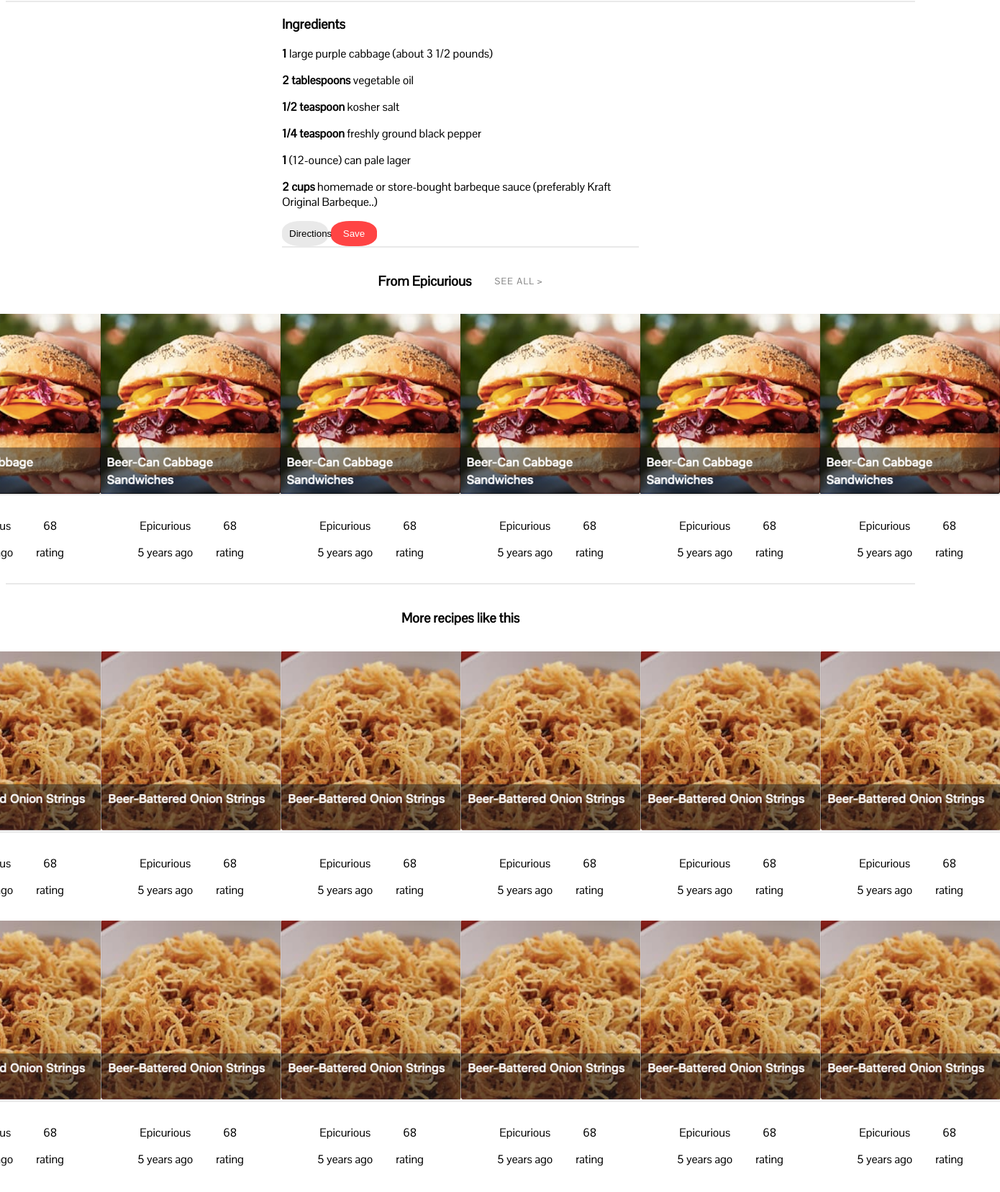
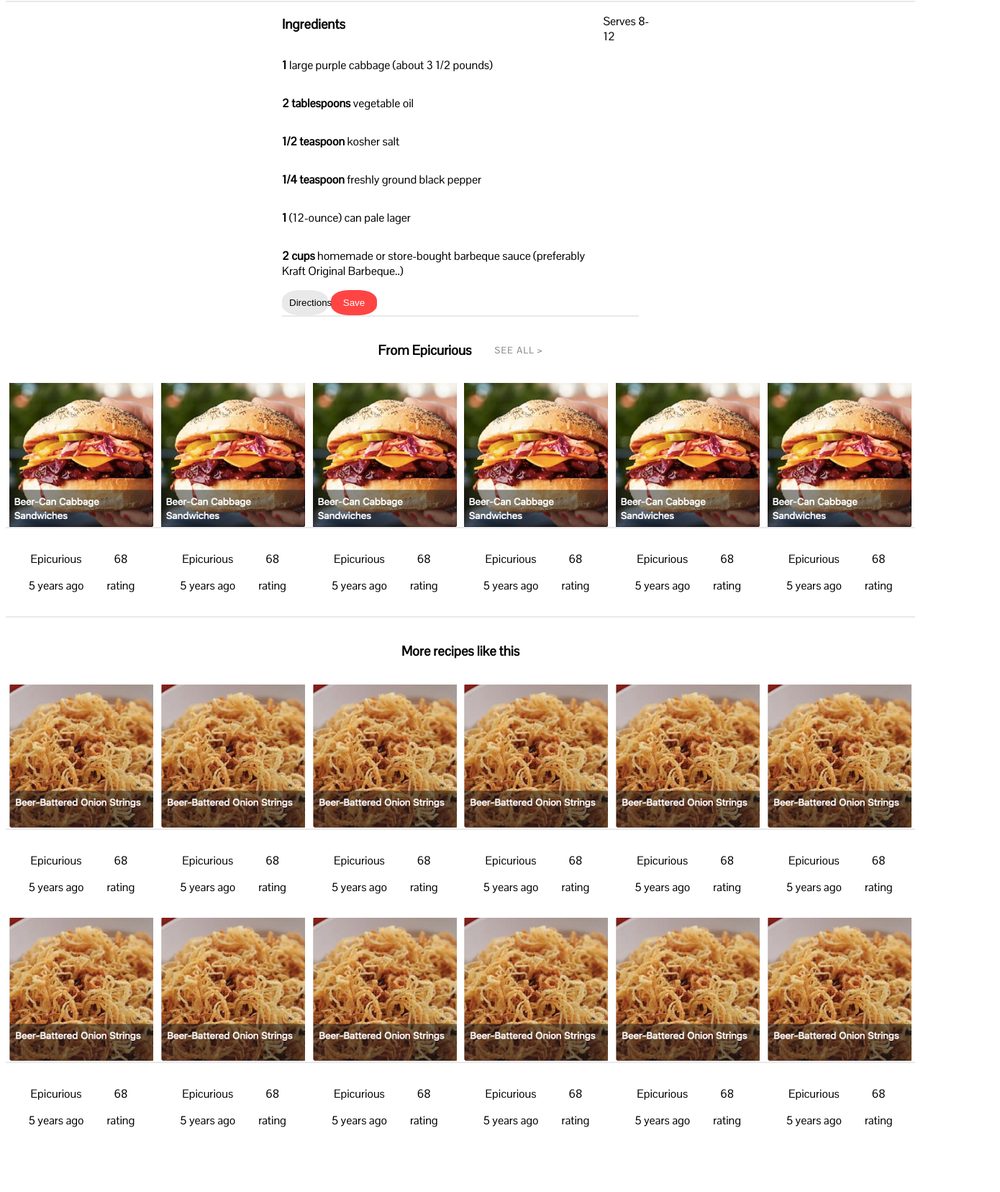
Before and after one commit to trii0022/recreatethis, a plain HTML site: page index.html in a window 1280 px wide. Shown: the part 1087-2743 px from the top of the page at 72% size, 1390 px wide, since content can reach past the window. Drawn offline with Linux system fonts and the light colour scheme.

Commit message:
made it responsiveish

```diff
--- a/index.html
+++ b/index.html
@@ -56,7 +56,9 @@
         </div>
       </div>
  <div class="centerpart">
- <section>
+
+    <article>
+ <section class="sectionl">
      <h3> Ingredients</h3>
      <p> <strong> 1 </strong>large purple cabbage (about 3 1/2 pounds)</p>
      <p> <strong> 2 tablespoons </strong>vegetable oil </p>
@@ -64,9 +66,17 @@
      <p> <strong> 1/4 teaspoon</strong> freshly ground black pepper</p>
      <p> <strong> 1 </strong> (12-ounce) can pale lager </p>
      <p><strong>2 cups</strong> homemade or store-bought barbeque sauce (preferably Kraft Original Barbeque..) </p>
-     <button class="signup" type="submit">Directions</button>
-     <button class="login" type="submit">Save</button>
+
  </section>
+
+ <section class="sectionr"> <p> Serves 8-12</p> </section>
+
+
+
+</article>
+
+<button class="signup" type="submit">Directions</button>
+<button class="login" type="submit">Save</button>
 
 
 
@@ -87,24 +97,8 @@
 <div class="tinyfood">
     <div class="column">
         <img src="img/beercancabbagesandwich.png" alt="picture"
-        width="250"
-        height="250">
-
-        <div class="row2">
-            <div class="boxleft">     <p> Epicurious</p>
-                <p> 5 years ago</p></div>
-            <div class="boxright"> <p> 68</p>
-                <p> rating</p></div>
-          </div>
-
-
-
-    </div>
-    <div class="column">
-        <img src="img/beercancabbagesandwich.png" alt="picture"
-        width="250"
-        height="250">
-
+        width="200"
+        height="200">
         <div class="row2">
             <div class="boxleft">     <p> Epicurious</p>
                 <p> 5 years ago</p></div>
@@ -115,52 +109,69 @@
 
     <div class="column">
         <img src="img/beercancabbagesandwich.png" alt="picture"
-        width="250"
-        height="250">
-
+        width="200"
+        height="200">
         <div class="row2">
             <div class="boxleft">     <p> Epicurious</p>
                 <p> 5 years ago</p></div>
             <div class="boxright"> <p> 68</p>
                 <p> rating</p></div>
           </div>
+
     </div>
 
     <div class="column">
         <img src="img/beercancabbagesandwich.png" alt="picture"
-        width="250"
-        height="250">
-
+        width="200"
+        height="200">
         <div class="row2">
             <div class="boxleft">     <p> Epicurious</p>
                 <p> 5 years ago</p></div>
             <div class="boxright"> <p> 68</p>
                 <p> rating</p></div>
           </div>
+
     </div>
+
     <div class="column">
         <img src="img/beercancabbagesandwich.png" alt="picture"
-        width="250"
-        height="250">
-
+        width="200"
+        height="200">
         <div class="row2">
             <div class="boxleft">     <p> Epicurious</p>
                 <p> 5 years ago</p></div>
             <div class="boxright"> <p> 68</p>
                 <p> rating</p></div>
           </div>
+
     </div>
+
     <div class="column">
         <img src="img/beercancabbagesandwich.png" alt="picture"
-        width="250"
-        height="250">
-
+        width="200"
+        height="200">
         <div class="row2">
             <div class="boxleft">     <p> Epicurious</p>
                 <p> 5 years ago</p></div>
             <div class="boxright"> <p> 68</p>
                 <p> rating</p></div>
           </div>
+
+    </div>
+
+    <div class="column">
+        <img src="img/beercancabbagesandwich.png" alt="picture"
+        width="200"
+        height="200">
+        <div class="row2">
+            <div class="boxleft">     <p> Epicurious</p>
+                <p> 5 years ago</p></div>
+            <div class="boxright"> <p> 68</p>
+                <p> rating</p></div>
+          </div>
+
+    </div>
+
     </div>
   </div>
 
@@ -176,8 +187,8 @@
 
     <div class="column">
         <img src="img/beerbatteredonion.png" alt="picture"
-        width="250"
-        height="250">
+        width="200"
+        height="200">
         <div class="row2">
             <div class="boxleft">  <p> Epicurious</p>
                 <p> 5 years ago</p></div>
@@ -188,8 +199,8 @@
 
  <div class="column">
     <img src="img/beerbatteredonion.png" alt="picture"
-    width="250"
-    height="250">
+    width="200"
+    height="200">
     <div class="row2">
         <div class="boxleft">  <p> Epicurious</p>
             <p> 5 years ago</p></div>
@@ -199,8 +210,8 @@
 </div>
 <div class="column">
     <img src="img/beerbatteredonion.png" alt="picture"
-    width="250"
-    height="250">
+    width="200"
+    height="200">
     <div class="row2">
         <div class="boxleft">  <p> Epicurious</p>
             <p> 5 years ago</p></div>
@@ -210,8 +221,8 @@
 </div>
 <div class="column">
     <img src="img/beerbatteredonion.png" alt="picture"
-    width="250"
-    height="250">
+    width="200"
+    height="200">
     <div class="row2">
         <div class="boxleft">  <p> Epicurious</p>
             <p> 5 years ago</p></div>
@@ -221,8 +232,8 @@
 </div>
 <div class="column">
     <img src="img/beerbatteredonion.png" alt="picture"
-    width="250"
-    height="250">
+    width="200"
+    height="200">
     <div class="row2">
         <div class="boxleft">  <p> Epicurious</p>
             <p> 5 years ago</p></div>
@@ -232,8 +243,8 @@
 </div>
 <div class="column">
     <img src="img/beerbatteredonion.png" alt="picture"
-    width="250"
-    height="250">
+    width="200"
+    height="200">
     <div class="row2">
         <div class="boxleft">  <p> Epicurious</p>
             <p> 5 years ago</p></div>
@@ -243,16 +254,16 @@
 </div>
 
 
+</div>
 
 
-</div>
 
 <div class="tinyfood">
 
     <div class="column">
         <img src="img/beerbatteredonion.png" alt="picture"
-        width="250"
-        height="250">
+        width="200"
+        height="200">
         <div class="row2">
             <div class="boxleft">  <p> Epicurious</p>
                 <p> 5 years ago</p></div>
@@ -260,11 +271,10 @@
                 <p> rating</p></div>
         </div>
  </div>
-
  <div class="column">
     <img src="img/beerbatteredonion.png" alt="picture"
-    width="250"
-    height="250">
+    width="200"
+    height="200">
     <div class="row2">
         <div class="boxleft">  <p> Epicurious</p>
             <p> 5 years ago</p></div>
@@ -274,8 +284,8 @@
 </div>
 <div class="column">
     <img src="img/beerbatteredonion.png" alt="picture"
-    width="250"
-    height="250">
+    width="200"
+    height="200">
     <div class="row2">
         <div class="boxleft">  <p> Epicurious</p>
             <p> 5 years ago</p></div>
@@ -285,8 +295,8 @@
 </div>
 <div class="column">
     <img src="img/beerbatteredonion.png" alt="picture"
-    width="250"
-    height="250">
+    width="200"
+    height="200">
     <div class="row2">
         <div class="boxleft">  <p> Epicurious</p>
             <p> 5 years ago</p></div>
@@ -296,8 +306,8 @@
 </div>
 <div class="column">
     <img src="img/beerbatteredonion.png" alt="picture"
-    width="250"
-    height="250">
+    width="200"
+    height="200">
     <div class="row2">
         <div class="boxleft">  <p> Epicurious</p>
             <p> 5 years ago</p></div>
@@ -307,14 +317,15 @@
 </div>
 <div class="column">
     <img src="img/beerbatteredonion.png" alt="picture"
-    width="250"
-    height="250">
+    width="200"
+    height="200">
     <div class="row2">
         <div class="boxleft">  <p> Epicurious</p>
             <p> 5 years ago</p></div>
         <div class="boxright"> <p> 68</p>
             <p> rating</p></div>
     </div>
+</div>
 </div>
 
 
--- a/style.css
+++ b/style.css
@@ -196,6 +196,23 @@ p {
   padding-right: 30vw;
 }
 
+/* Ingredients */
+
+article {
+  display: grid;
+  grid-template-columns: 90% 15%;
+}
+
+.sectionl {
+  display: grid;
+  grid-column: 1;
+}
+
+.section2 {
+  display: grid;
+  grid-column: 2;
+}
+
 /* From epicurious, see all */
 
 .row2 {
@@ -276,15 +293,38 @@ h4 {
   letter-spacing: 0.1rem;
 }
 
-@media only screen and (max-width: 602px) {
-  main {
-    line-height: 5em;
+@media (max-width: 800px) {
+  .tinyfood {
     display: grid;
-    grid-template-columns: 100%;
+    grid-template-columns: repeat(2, 1fr);
+    grid-template-rows: auto;
+    margin-left: 4rem;
   }
 
-  .tinyfood {
-    display: grid;
-    grid-template-columns: repeat(auto-fit, minmax(150px, 1fr));
+  .column {
+    justify-content: center;
+    align-items: center;
+    text-align: center;
+  }
+
+  .boxleft {
+    margin-left: 8rem;
+  }
+
+  .login {
+    min-width: 15vw;
+  }
+
+  .signup {
+    min-width: 15vw;
+  }
+
+  .centerpart {
+    padding-left: 10vw;
+    padding-right: 10vw;
+  }
+
+  .footer {
+    height: 30%;
   }
 }
```
